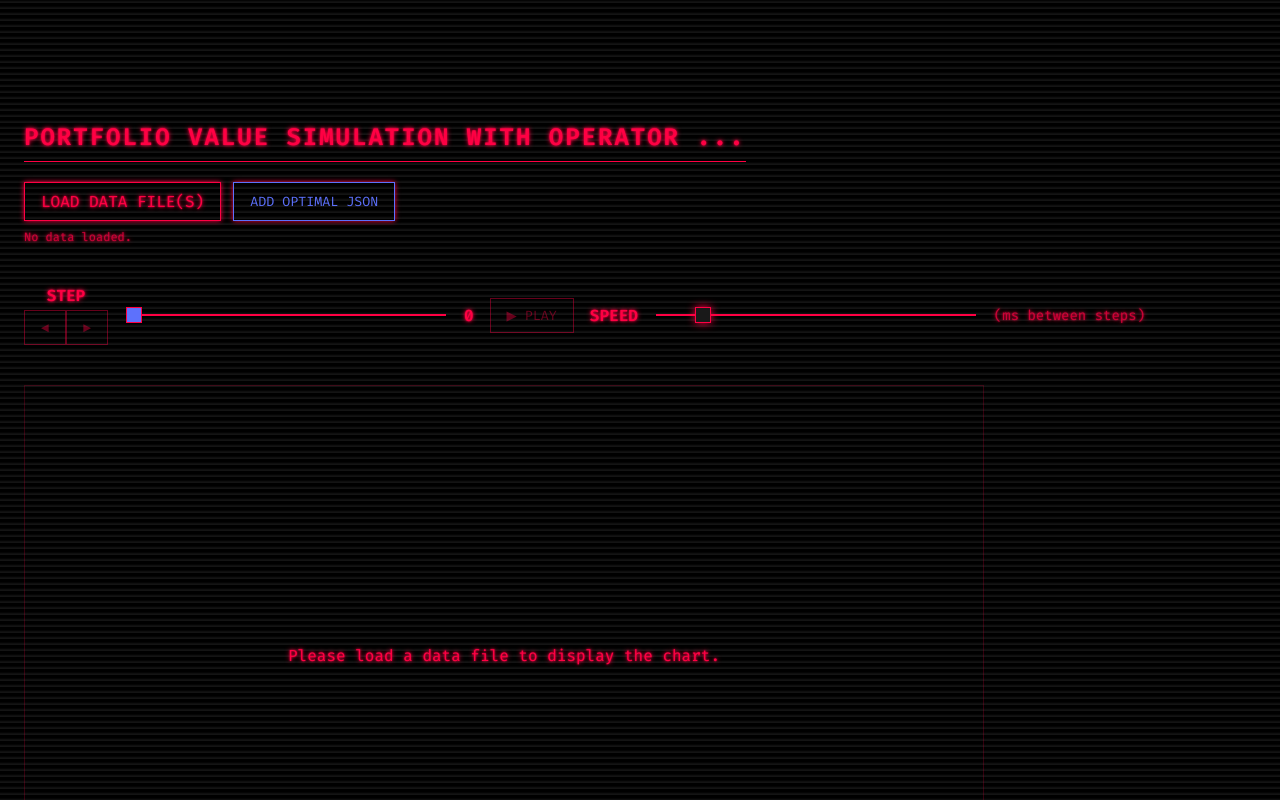
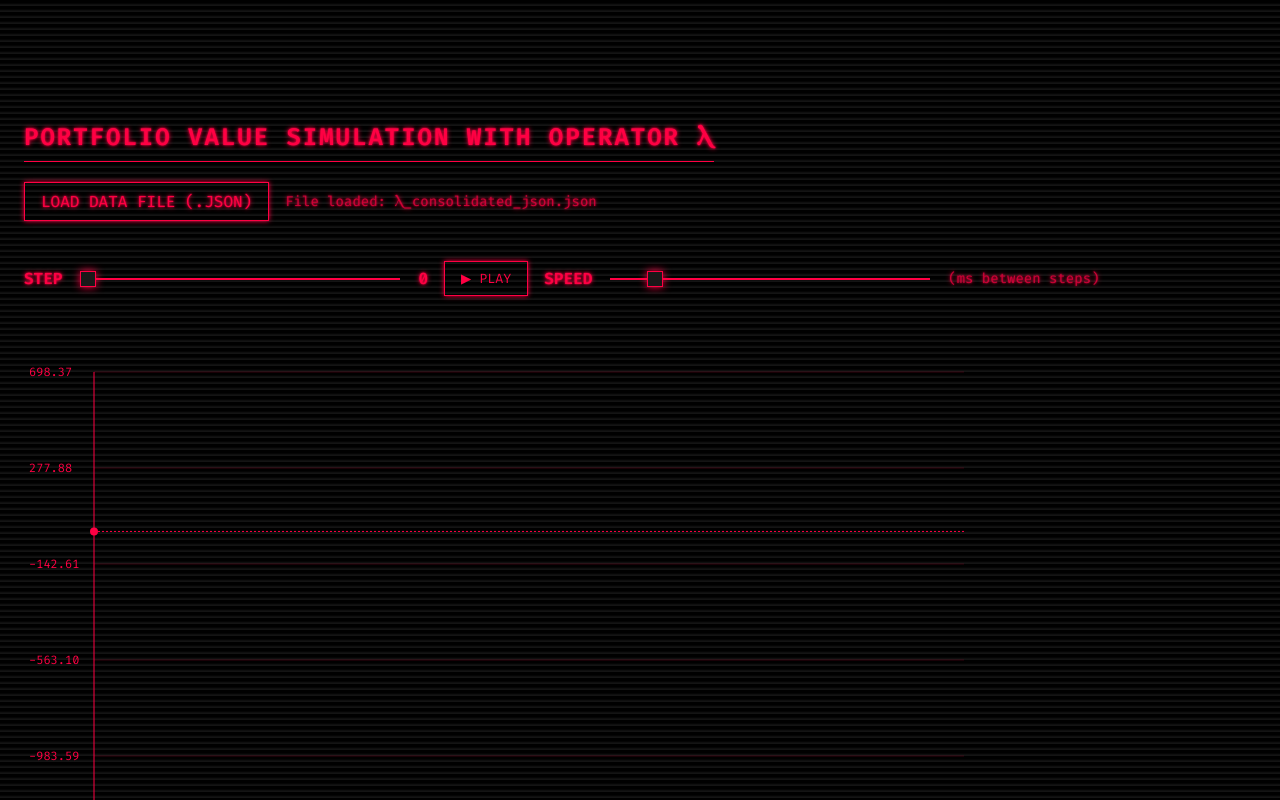
Before and after one commit to Muhammad-Subhan-Rauf/portfolio-simulation, a React (Vite) app: page / in a window 1280 px wide. Shown: the part 260-1060 px from the top of the page. Built offline with nearby package versions, Linux system fonts and the light colour scheme.

Commit message:
reverted changes due to performance

```diff
--- a/src/App.jsx
+++ b/src/App.jsx
@@ -1,9 +1,4 @@
-
-// Original relative path: App.jsx
-
-// Original relative path: App.jsx
-
-import React, { useState, useEffect, useCallback, useMemo, useRef } from 'react';
+import React, { useState, useEffect, useCallback, useMemo } from 'react';
 import './App.css';
 import { TEXTS } from './constants';
 import { usePortfolioData } from './hooks/usePortfolioData';
@@ -15,124 +10,65 @@ import Metrics from './components/Metrics';
 import PositionsTable from './components/PositionsTable';
 
 function App() {
-  const { datasets, fileStatus, isLoading, loadFiles, updateColor, loadOptimalFile } = usePortfolioData();
+  const { data, operatorName, fileStatus, isLoading, loadData } = usePortfolioData();
   const [currentIndex, setCurrentIndex] = useState(0);
   const [isPlaying, setIsPlaying] = useState(false);
   const [speed, setSpeed] = useState(250);
 
-  // Refs for the requestAnimationFrame loop
-  const animationFrameId = useRef(null);
-  const lastUpdateTime = useRef(0);
+  const maxIndex = data ? data.equity.length - 1 : 0;
 
-  const maxIndex = useMemo(() => {
-    if (!datasets || datasets.length === 0) return 0;
-    // Find the maximum length among all datasets
-    return Math.max(...datasets.map(d => d.data.equity.length)) - 1;
-  }, [datasets]);
+  // Memoize the data for the current step to avoid recalculating on every render
+  const currentStepData = useMemo(() => {
+    if (!data) return null;
+    return {
+      date: data.dates[currentIndex],
+      cash: data.cash[currentIndex],
+      cashout: data.cashout[currentIndex],
+      positions_value: data.positions_value[currentIndex],
+      pnl: data.pnl[currentIndex],
+      open_positions: data.open_positions[currentIndex],
+      closed_positions: data.closed_positions[currentIndex],
+    };
+  }, [data, currentIndex]);
 
-  // The primary dataset for displaying metrics and positions is the first one, or the optimal one if present.
-  const primaryDataset = useMemo(() => {
-      const optimal = datasets.find(d => d.isOptimal);
-      return optimal || datasets[0];
-  }, [datasets]);
-
-  const currentStepData = useMemo(() => {
-    if (!primaryDataset) return null;
-    const data = primaryDataset.data;
-    // Clamp currentIndex to the actual length of the primary dataset
-    const safeIndex = Math.min(currentIndex, data.dates.length - 1);
-
-    return {
-      date: data.dates[safeIndex],
-      cash: data.cash[safeIndex],
-      cashout: data.cashout[safeIndex],
-      positions_value: data.positions_value[safeIndex],
-      pnl: data.pnl[safeIndex],
-      open_positions: data.open_positions[safeIndex],
-      closed_positions: data.closed_positions[safeIndex],
-    };
-  }, [primaryDataset, currentIndex]);
-
-  // =================================================================
-  // START: OPTIMIZED ANIMATION LOOP using requestAnimationFrame
-  // =================================================================
-  const animate = useCallback((currentTime) => {
-    const timeSinceLastUpdate = currentTime - lastUpdateTime.current;
-
-    if (timeSinceLastUpdate >= speed) {
-      lastUpdateTime.current = currentTime;
-      setCurrentIndex((prevIndex) => {
-        if (prevIndex >= maxIndex) {
-          setIsPlaying(false);
-          return prevIndex;
-        }
-        return prevIndex + 1;
-      });
-    }
-    animationFrameId.current = requestAnimationFrame(animate);
-  }, [speed, maxIndex]);
-
+  // Playback timer effect
   useEffect(() => {
     if (isPlaying) {
-      lastUpdateTime.current = performance.now();
-      animationFrameId.current = requestAnimationFrame(animate);
-    } else {
-      if (animationFrameId.current) {
-        cancelAnimationFrame(animationFrameId.current);
-      }
+      const timer = setInterval(() => {
+        setCurrentIndex((prevIndex) => {
+          if (prevIndex >= maxIndex) {
+            setIsPlaying(false);
+            return prevIndex;
+          }
+          return prevIndex + 1;
+        });
+      }, speed);
+      return () => clearInterval(timer);
     }
-    return () => {
-      if (animationFrameId.current) {
-        cancelAnimationFrame(animationFrameId.current);
-      }
-    };
-  }, [isPlaying, animate]);
-  // =================================================================
-  // END: OPTIMIZED ANIMATION LOOP
-  // =================================================================
+  }, [isPlaying, speed, maxIndex]);
 
-  const handlePlayPause = useCallback(() => {
+  const handlePlayPause = () => {
     if (currentIndex >= maxIndex && !isPlaying) {
-      setCurrentIndex(0);
+      setCurrentIndex(0); // Reset if at the end
     }
-    setIsPlaying(prevIsPlaying => !prevIsPlaying);
-  }, [currentIndex, maxIndex, isPlaying]);
+    setIsPlaying(!isPlaying);
+  };
 
-  const handleFrameChange = useCallback((newIndex) => {
+  const handleFrameChange = (newIndex) => {
     setIsPlaying(false);
     setCurrentIndex(newIndex);
-  }, []);
+  };
 
-  const handleStepChange = useCallback((direction) => {
-    setIsPlaying(false);
-    setCurrentIndex((prevIndex) => {
-      const newIndex = prevIndex + direction;
-      if (newIndex < 0) return 0;
-      if (newIndex > maxIndex) return maxIndex;
-      return newIndex;
-    });
-  }, [maxIndex]);
-
-  const handleSpeedChange = useCallback((newSpeed) => {
-    setSpeed(newSpeed);
-  }, []);
-
-  const handleFileSelect = useCallback((files) => {
+  const handleFileSelect = useCallback((file) => {
     setIsPlaying(false);
     setCurrentIndex(0);
-    loadFiles(files);
-  }, [loadFiles]);
-
-  const handleOptimalFileSelect = useCallback(() => {
-    setIsPlaying(false);
-    setCurrentIndex(0);
-    loadOptimalFile();
-  }, [loadOptimalFile]);
+    loadData(file);
+  }, [loadData]);
 
 
   return (
     <>
-      <Header operatorName={primaryDataset?.name || '...'} />
+      <Header operatorName={operatorName} />
 
       <Controls
         currentIndex={currentIndex}
@@ -141,17 +77,13 @@ function App() {
         isPlaying={isPlaying}
         onPlayPause={handlePlayPause}
         onFrameChange={handleFrameChange}
-        onStepChange={handleStepChange}
-        onSpeedChange={handleSpeedChange}
+        onSpeedChange={setSpeed}
         onFileSelect={handleFileSelect}
-        onOptimalFileSelect={handleOptimalFileSelect}
-        onColorChange={updateColor}
         fileStatus={fileStatus}
-        datasets={datasets}
-        isDisabled={isLoading || datasets.length === 0}
+        isDisabled={isLoading || !data}
       />
 
-      <Chart datasets={datasets} currentIndex={currentIndex} />
+      <Chart data={data} currentIndex={currentIndex} />
 
       <Metrics currentData={currentStepData} />
 
--- a/src/components/Chart.jsx
+++ b/src/components/Chart.jsx
@@ -1,131 +1,135 @@
 // Original relative path: components/Chart.jsx
 
-// Original relative path: components/Chart.jsx
+import React, { useRef, useEffect, useMemo } from 'react';
 
-import React, { useMemo } from 'react';
-import {
-  LineChart,
-  Line,
-  XAxis,
-  YAxis,
-  CartesianGrid,
-  ReferenceLine,
-  ReferenceDot,
-  ResponsiveContainer,
-} from 'recharts';
+const theme = { primary: '#FF0043', secondary: '#5D71FC', gridColor: 'rgba(255, 0, 67, 0.2)', textColor: '#FF0043' };
 
-const theme = { primary: '#FF0043', gridColor: 'rgba(255, 0, 67, 0.2)', textColor: '#FF0043' };
-
-// SVG filter for the line glow effect
-// This component returns standard SVG elements that React can render.
-const GlowFilter = ({ color }) => (
-  <filter id={`glow-${color.replace('#', '')}`} x="-50%" y="-50%" width="200%" height="200%">
-    <feGaussianBlur stdDeviation="4" result="coloredBlur" in="SourceGraphic" />
-    <feMerge>
-      <feMergeNode in="coloredBlur" />
-      <feMergeNode in="SourceGraphic" />
-    </feMerge>
-  </filter>
-);
-
-
-function Chart({ datasets, currentIndex }) {
-
-  const yDomain = useMemo(() => {
-    if (!datasets || datasets.length === 0) return ['auto', 'auto'];
-
-    let allPnlValues = [];
-    datasets.forEach(d => {
-        allPnlValues = allPnlValues.concat(d.data.pnl);
-    });
-
-    if (allPnlValues.length === 0) return ['auto', 'auto'];
-
-    const minY = Math.min(...allPnlValues, 0);
-    const maxY = Math.max(...allPnlValues, 0);
-    const paddingY = (maxY - minY) * 0.2 || 1;
-    return [minY - paddingY, maxY + paddingY];
-  }, [datasets]);
-
-  if (!datasets || datasets.length === 0) {
-    return <div style={{ width: 960, height: 540, border: `1px solid ${theme.gridColor}`, display: 'flex', alignItems: 'center', justifyContent: 'center' }}>Please load a data file to display the chart.</div>;
+// Helper function for smooth line drawing (Cardinal Spline)
+function drawSmoothLine(ctx, points) {
+  if (points.length < 2) return;
+  ctx.beginPath();
+  ctx.moveTo(points[0].x, points[0].y);
+  const tension = 0.4;
+  for (let i = 0; i < points.length - 1; i++) {
+    const p0 = i > 0 ? points[i - 1] : points[0];
+    const p1 = points[i];
+    const p2 = points[i + 1];
+    const p3 = i < points.length - 2 ? points[i + 2] : p2;
+    const cp1x = p1.x + (p2.x - p0.x) / 6 * tension;
+    const cp1y = p1.y + (p2.y - p0.y) / 6 * tension;
+    const cp2x = p2.x - (p3.x - p1.x) / 6 * tension;
+    const cp2y = p2.y - (p3.y - p1.y) / 6 * tension;
+    ctx.bezierCurveTo(cp1x, cp1y, cp2x, cp2y, p2.x, p2.y);
+  }
+  ctx.stroke();
 }
 
-  return (
-    <div style={{ width: '100%', maxWidth: '960px', height: 'auto', aspectRatio: '960/540' }}>
-      <ResponsiveContainer>
-        <LineChart margin={{ top: 20, right: 20, left: 20, bottom: 20 }}>
+function Chart({ data, currentIndex }) {
+  const canvasRef = useRef(null);
 
-          {/* Use the standard SVG <defs> element directly to define filters */}
-          <defs>
-            {datasets.map(d => <GlowFilter key={d.id} color={d.color} />)}
-          </defs>
+  // The Y-axis bounds are still calculated based on the ENTIRE dataset.
+  // This is crucial to prevent the vertical scale from jumping around during playback.
+  const chartBounds = useMemo(() => {
+    if (!data?.pnl) return { yMin: -1, yMax: 1 };
+    const pnlValues = data.pnl;
+    const minY = Math.min(...pnlValues, 0);
+    const maxY = Math.max(...pnlValues, 0);
+    const paddingY = (maxY - minY) * 0.2 || 1;
+    return { yMin: minY - paddingY, yMax: maxY + paddingY };
+  }, [data]);
 
-          <CartesianGrid stroke={theme.gridColor} />
+  useEffect(() => {
+    const canvas = canvasRef.current;
+    if (!canvas || !data) return;
 
-          <XAxis
-            allowDecimals={false}
-            tick={false}
-            axisLine={{ stroke: theme.primary }}
-          />
+    const ctx = canvas.getContext('2d');
+    const { yMin, yMax } = chartBounds;
 
-          <YAxis
-            domain={yDomain}
-            tick={{ fill: theme.textColor, fontSize: 12, fontFamily: "'Fira Code', monospace" }}
-            tickFormatter={(value) => typeof value === 'number' ? value.toFixed(2) : value}
-            axisLine={{ stroke: theme.primary }}
-            tickLine={{ stroke: theme.primary }}
-          />
+    const m = { left: 70, right: 20, top: 20, bottom: 40 };
+    const w = canvas.width - m.left - m.right;
+    const h = canvas.height - m.top - m.bottom;
 
-          <ReferenceLine y={0} stroke={theme.primary} strokeDasharray="2 2" />
+    // ====================================================================
+    // START: MODIFIED COORDINATE LOGIC
+    // ====================================================================
 
-          {datasets.map(d => {
-            const chartData = d.data.pnl.map((pnlValue, index) => ({ index, pnl: pnlValue }));
-            const currentPnlValue = chartData[currentIndex]?.pnl;
-            const filterId = `url(#glow-${d.color.replace('#', '')})`;
+    // The `getPoint` function now scales the X-coordinate based on the `currentIndex`.
+    // `index / currentIndex` ensures that when i === currentIndex, x === w (the far right).
+    const getPoint = (index, currentVisibleMaxIndex) => {
+      const pnlValue = data.pnl[index];
+      // Prevent division by zero when only the first point is visible.
+      const x = (currentVisibleMaxIndex > 0) ? (index / currentVisibleMaxIndex) * w : 0;
+      const y = h - ((pnlValue - yMin) / (yMax - yMin)) * h;
+      return { x, y };
+    };
 
-            return (
-              <React.Fragment key={d.id}>
-                {/* Full line with opacity */}
-                <Line
-                  data={chartData}
-                  dataKey="pnl"
-                  type="monotone"
-                  stroke={d.color}
-                  strokeOpacity={0.3}
-                  strokeWidth={2}
-                  dot={false}
-                  isAnimationActive={false}
-                />
-                {/* Active part of the line with glow */}
-                <Line
-                  data={chartData.slice(0, currentIndex + 1)}
-                  dataKey="pnl"
-                  type="monotone"
-                  stroke={d.color}
-                  strokeWidth={2}
-                  dot={false}
-                  isAnimationActive={false}
-                  style={{ filter: filterId }}
-                />
-                {/* Reference dot on the active line */}
-                {currentPnlValue !== undefined && (
-                  <ReferenceDot
-                    x={currentIndex}
-                    y={currentPnlValue}
-                    r={4}
-                    fill={d.color}
-                    stroke="none"
-                    isFront={true}
-                  />
-                )}
-              </React.Fragment>
-            );
-          })}
-        </LineChart>
-      </ResponsiveContainer>
-    </div>
-  );
+    // ====================================================================
+    // END: MODIFIED COORDINATE LOGIC
+    // ====================================================================
+
+    // Clear and draw static elements (axes, grid, labels) - No changes here
+    ctx.clearRect(0, 0, canvas.width, canvas.height);
+    ctx.save();
+    ctx.translate(m.left, m.top);
+    ctx.font = "12px 'Fira Code', monospace";
+    ctx.strokeStyle = theme.primary;
+    ctx.beginPath();
+    ctx.moveTo(0, 0);
+    ctx.lineTo(0, h);
+    ctx.lineTo(w, h);
+    ctx.stroke();
+
+    const y0 = h - ((0 - yMin) / (yMax - yMin)) * h;
+    if (y0 > 0 && y0 < h) {
+      ctx.save();
+      ctx.strokeStyle = theme.primary;
+      ctx.setLineDash([2, 2]);
+      ctx.beginPath();
+      ctx.moveTo(0, y0);
+      ctx.lineTo(w, y0);
+      ctx.stroke();
+      ctx.restore();
     }
 
-export default React.memo(Chart);
+    for (let i = 0; i <= 5; i++) {
+        const yVal = yMin + (i / 5) * (yMax - yMin);
+        const y = h - (i / 5) * h;
+        ctx.beginPath();
+        ctx.moveTo(0, y);
+        ctx.lineTo(w, y);
+        ctx.strokeStyle = theme.gridColor;
+        ctx.stroke();
+        ctx.fillStyle = theme.textColor;
+        ctx.fillText(yVal.toFixed(2), -65, y + 4);
+    }
+
+    // Generate the points for the visible portion of the data
+    const pointsToDraw = [];
+    for (let i = 0; i <= currentIndex; i++) {
+        pointsToDraw.push(getPoint(i, currentIndex));
+    }
+
+    // Draw the smooth blue line
+    ctx.strokeStyle = theme.secondary;
+    ctx.lineWidth = 2;
+    if (pointsToDraw.length > 1) {
+      drawSmoothLine(ctx, pointsToDraw);
+    }
+
+    // Draw the red dot at the current position (which is always the last point)
+    if (pointsToDraw.length > 0) {
+      const lastPoint = pointsToDraw[pointsToDraw.length - 1];
+      ctx.fillStyle = theme.primary;
+      ctx.beginPath();
+      ctx.arc(lastPoint.x, lastPoint.y, 4, 0, 2 * Math.PI);
+      ctx.fill();
+    }
+
+    ctx.restore();
+
+  }, [data, currentIndex, chartBounds]);
+
+  return <canvas ref={canvasRef} id="canvas" width="960" height="540"></canvas>;
+}
+
+export default Chart;
--- a/src/components/Controls.jsx
+++ b/src/components/Controls.jsx
@@ -1,66 +1,5 @@
-// Original relative path: components/Controls.jsx
-
-import React, { useRef, useState, useEffect } from 'react';
+import React, { useRef } from 'react';
 import { TEXTS } from '../constants';
-
-/**
- * A memoized and optimized color picker component.
- * It uses local state to avoid re-rendering the entire app while the color is being changed.
- * The final color is committed only when the input loses focus (onBlur).
- */
-const OptimizedColorPicker = React.memo(({ initialColor, onColorChange }) => {
-  // Local state to manage the color picker's value without causing global re-renders.
-  const [color, setColor] = useState(initialColor);
-
-  // Sync with external changes if needed.
-  useEffect(() => {
-    setColor(initialColor);
-  }, [initialColor]);
-
-  // Update local state on every input change for a responsive UI.
-  const handleInputChange = (e) => {
-    setColor(e.target.value);
-  };
-
-  // Commit the final color to the parent state only when the user is done.
-  const handleBlur = () => {
-    onColorChange(color);
-  };
-
-  return (
-    <input
-      type="color"
-      value={color}
-      onChange={handleInputChange}
-      onBlur={handleBlur}
-      className="color-picker"
-      title="Change line color"
-    />
-  );
-});
-
-const DatasetList = ({ datasets, onColorChange }) => {
-  if (!datasets || datasets.length === 0) {
-    return null;
-  }
-
-  return (
-    <div className="dataset-list">
-      <ul>
-        {datasets.map(d => (
-          <li key={d.id}>
-            <OptimizedColorPicker
-              initialColor={d.color}
-              onColorChange={(newColor) => onColorChange(d.id, newColor)}
-            />
-            <span className="dataset-name">{d.name}{d.isOptimal && ' (Optimal)'}</span>
-          </li>
-        ))}
-      </ul>
-    </div>
-  );
-};
-
 
 function Controls({
   currentIndex,
@@ -71,74 +10,38 @@ function Controls({
   onPlayPause,
   onSpeedChange,
   onFileSelect,
-  onOptimalFileSelect,
-  onColorChange,
   fileStatus,
   isDisabled,
-  onStepChange,
-  datasets,
 }) {
   const fileInputRef = useRef(null);
 
   const handleFileChange = (event) => {
-    const files = event.target.files;
-    if (files && files.length > 0) {
-      onFileSelect(Array.from(files));
-      // Reset the input value to allow re-uploading the same file
-      event.target.value = null;
+    const file = event.target.files[0];
+    if (file) {
+      onFileSelect(file);
     }
   };
 
   return (
     <>
-      <div className="row file-loader-container">
-        <div className="file-buttons">
-            <label htmlFor="fileInput" className="button-like">
+      <div className="row file-loader">
+        <label htmlFor="fileInput" className="button-like" id="file_loader_label">
           {TEXTS.file_loader_label}
         </label>
         <input
           type="file"
           id="fileInput"
           accept=".json"
-              multiple
           style={{ display: 'none' }}
           ref={fileInputRef}
           onChange={handleFileChange}
         />
-            <button onClick={onOptimalFileSelect} className="button-like optimal-button">
-              {TEXTS.add_optimal_json}
-            </button>
+        <span className="small" id="file_status">{fileStatus}</span>
       </div>
-        <span className="small file-status">{fileStatus}</span>
-      </div>
-
-      <DatasetList datasets={datasets} onColorChange={onColorChange} />
-
 
       <div className="row controls">
         <div className="row">
-          <div style={{ display: 'flex', flexDirection: 'column', alignItems: 'center', gap: '4px' }}>
           <label htmlFor="frame">{TEXTS.controls_hour}</label>
-            <div>
-              <button
-                onClick={() => onStepChange(-1)}
-                disabled={isDisabled || currentIndex === 0}
-                className="step-button"
-                aria-label="Previous Step"
-              >
-                ◄
-              </button>
-              <button
-                onClick={() => onStepChange(1)}
-                disabled={isDisabled || currentIndex >= maxIndex}
-                className="step-button"
-                aria-label="Next Step"
-              >
-                ►
-              </button>
-            </div>
-          </div>
-
           <input
             type="range"
             id="frame"
@@ -148,7 +51,6 @@ function Controls({
             step="1"
             disabled={isDisabled}
             onInput={(e) => onFrameChange(Number(e.target.value))}
-            style={{ flexGrow: 1 }}
           />
           <output id="frameVal">{currentIndex}</output>
         </div>
@@ -162,7 +64,7 @@ function Controls({
           <input
             type="range"
             id="speed"
-            min="0"
+            min="1"
             max="2000"
             step="20"
             value={speed}
@@ -175,4 +77,4 @@ function Controls({
   );
 }
 
-export default React.memo(Controls);
+export default Controls;
--- a/src/components/Header.jsx
+++ b/src/components/Header.jsx
@@ -25,5 +25,4 @@ function Header({ operatorName }) {
   );
 }
 
-// ... component code remains the same
-export default React.memo(Header);
+export default Header;
--- a/src/components/Metrics.jsx
+++ b/src/components/Metrics.jsx
@@ -27,5 +27,4 @@ function Metrics({ currentData }) {
   );
 }
 
-// ... component code remains the same
-export default React.memo(Metrics);
+export default Metrics;
--- a/src/constants.js
+++ b/src/constants.js
@@ -8,10 +8,9 @@ export const TEXTS = {
   controls_pause: "❚❚ Pause",
   controls_speed: "Speed",
   controls_speed_unit: "(ms between steps)",
-  file_loader_label: "Load Data File(s)",
-  add_optimal_json: "Add Optimal JSON",
+  file_loader_label: "Load Data File (.json)",
   file_status_loading: "Loading data...",
-  file_status_default: "No data loaded.",
+  file_status_default: "Default data loaded.",
   file_status_loaded: "File loaded:",
   metrics_datetime: "Hour",
   metrics_available_money: "Available Money",
--- a/src/hooks/usePortfolioData.js
+++ b/src/hooks/usePortfolioData.js
@@ -1,13 +1,5 @@
-// Original relative path: hooks/usePortfolioData.js
-
-import { useState, useCallback } from 'react';
+import { useState, useEffect, useCallback } from 'react';
 import { TEXTS } from '../constants';
-
-// A simple color generator for default line colors
-const generateColor = (index) => {
-  const colors = ['#FF0043', '#5D71FC', '#00F7A0', '#F7E800', '#F78C00', '#8B00F7'];
-  return colors[index % colors.length];
-};
 
 const getOperatorName = (fileName) => {
   const suffix = '_consolidated_json.json';
@@ -40,68 +32,49 @@ const processData = (rawData) => {
 };
 
 export const usePortfolioData = () => {
-  const [datasets, setDatasets] = useState([]);
-  const [fileStatus, setFileStatus] = useState(TEXTS.file_status_default);
-  const [isLoading, setIsLoading] = useState(false);
+  const [data, setData] = useState(null);
+  const [operatorName, setOperatorName] = useState('Ⲗ');
+  const [fileStatus, setFileStatus] = useState('');
+  const [isLoading, setIsLoading] = useState(true);
 
-  const loadFiles = useCallback(async (files, isOptimal = false) => {
+  const loadData = useCallback(async (file) => {
     setIsLoading(true);
     setFileStatus(TEXTS.file_status_loading);
+    try {
+      let jsonData;
+      let fileName;
 
-    const newDatasets = [...datasets];
+      if (file) { // User uploaded a file
+        fileName = file.name;
+        const text = await file.text();
+        jsonData = JSON.parse(text);
+      } else { // Load default
+        fileName = `${operatorName}_consolidated_json.json`;
+        const response = await fetch(fileName);
+        if (!response.ok) throw new Error(`HTTP error! status: ${response.status}`);
+        jsonData = await response.json();
+      }
 
-    for (const file of files) {
-      try {
-        const fileName = file.name;
-        const text = await file.text();
-        const jsonData = JSON.parse(text);
-        const processed = processData(jsonData);
-
-        if (processed) {
-          newDatasets.push({
-            id: `${fileName}-${Date.now()}`,
-            name: getOperatorName(fileName),
-            data: processed,
-            color: generateColor(newDatasets.length),
-            isOptimal,
-          });
-        }
-      } catch (error) {
-        console.error("Failed to load or parse data:", error);
-        setFileStatus(`Error loading ${file.name}: ${error.message}`);
-        // Continue to next file
+      const processed = processData(jsonData);
+      if (processed) {
+        setData(processed);
+        setOperatorName(getOperatorName(fileName));
+        setFileStatus(`${TEXTS.file_status_loaded} ${fileName}`);
       }
+    } catch (error) {
+      console.error("Failed to load or parse data:", error);
+      setFileStatus(`Error: ${error.message}`);
+      setData(null);
+    } finally {
+      setIsLoading(false);
     }
-
-    setDatasets(newDatasets);
-    setFileStatus(`${files.length} file(s) loaded.`);
-    setIsLoading(false);
-  }, [datasets]);
-
-  const updateColor = useCallback((id, newColor) => {
-    setDatasets(prevDatasets =>
-      prevDatasets.map(d => (d.id === id ? { ...d, color: newColor } : d))
-    );
-  }, []);
-
-  const loadOptimalFile = useCallback(async () => {
-    // This is a placeholder for loading a specific, "most optimal" JSON.
-    // In a real scenario, you might have a predefined file path or a server endpoint.
-    // For this example, we'll simulate fetching a file named 'optimal_data.json'.
-    try {
-        setIsLoading(true);
-        const response = await fetch('/optimal_consolidated_json.json'); // Assuming the optimal file is in public folder
-        if (!response.ok) throw new Error(`HTTP error! status: ${response.status}`);
-        const blob = await response.blob();
-        const file = new File([blob], "optimal_consolidated_json.json", { type: "application/json" });
-        await loadFiles([file], true);
-    } catch (error) {
-        console.error("Failed to load optimal file:", error);
-        setFileStatus(`Error: Could not load the optimal JSON. Make sure 'optimal_consolidated_json.json' is in the public folder.`);
-        setIsLoading(false);
-    }
-  }, [loadFiles]);
+  }, [operatorName]);
 
 
-  return { datasets, fileStatus, isLoading, loadFiles, updateColor, loadOptimalFile };
+  // Load default data on initial mount
+  useEffect(() => {
+    loadData();
+  }, [loadData]);
+
+  return { data, operatorName, fileStatus, isLoading, loadData };
 };
--- a/src/utils/formatters.js
+++ b/src/utils/formatters.js
@@ -1,3 +1,5 @@
+// Original relative path: utils/formatters.js
+
 import { TEXTS } from '../constants';
 
 /**
```
Lines whose indentation alone changed are shown as unchanged.
